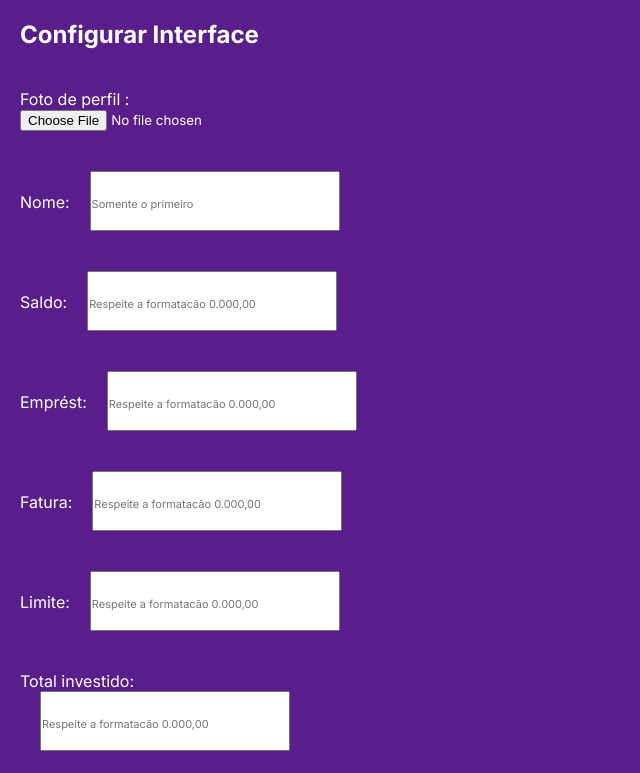
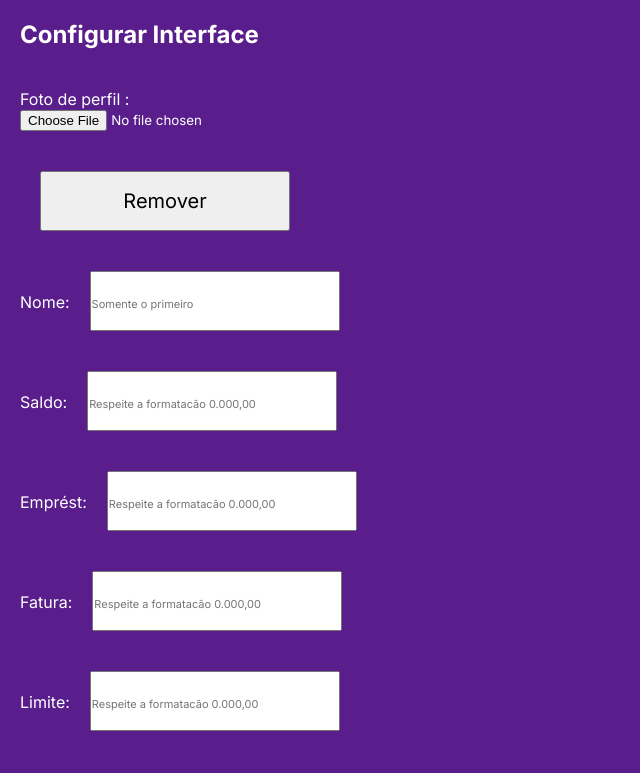
Before and after one commit to gilbertopetrini/nuandroidsn, a React (Vite) app: page /config in a window 1280 px wide. Shown: the top 773 px of the page, without its empty margins (0-640 px from the left). Built offline with nearby package versions, Linux system fonts and the light colour scheme.

Commit message:
coisaboa58

```diff
--- a/src/Config.jsx
+++ b/src/Config.jsx
@@ -4,7 +4,6 @@ import './Config.css'
 
 
 function Config() {
-
   const [token, setToken] = useState(null);
   const [nome, setNome] = useState('');
   const [saldo, setSaldo] = useState('');
@@ -17,6 +16,12 @@ function Config() {
   const [fotoPerfil, setFotoPerfil] = useState('');
   const [invest, setInvest] = useState('');
   const [rendido, setRendido] = useState('');
+
+  const removerFoto = () => {
+    localStorage.removeItem('fotoPerfil');
+    setFotoPerfil('');
+    alert("Foto removida com sucesso.")
+  };
 
   const handleFotoChange = (e) => {
   const file = e.target.files[0];
@@ -47,8 +52,6 @@ function Config() {
   const simularPix = () => {
     showNotification('Transferência recebida','Você recebeu uma transferência de R$ ' +valorpix+' de ' +nomepix);
   };
-
-
 
   useEffect(() => {
 
@@ -91,6 +94,8 @@ function Config() {
           Foto de perfil :
         <input type="file" accept="image/*" onChange={handleFotoChange} />
       </label>
+      <button className='input' onClick={removerFoto}>Remover</button>
+
       <label>
         Nome:
         <input className='input' placeholder='Somente o primeiro' value={nome} onChange={(e) => setNome(e.target.value)} />
```
